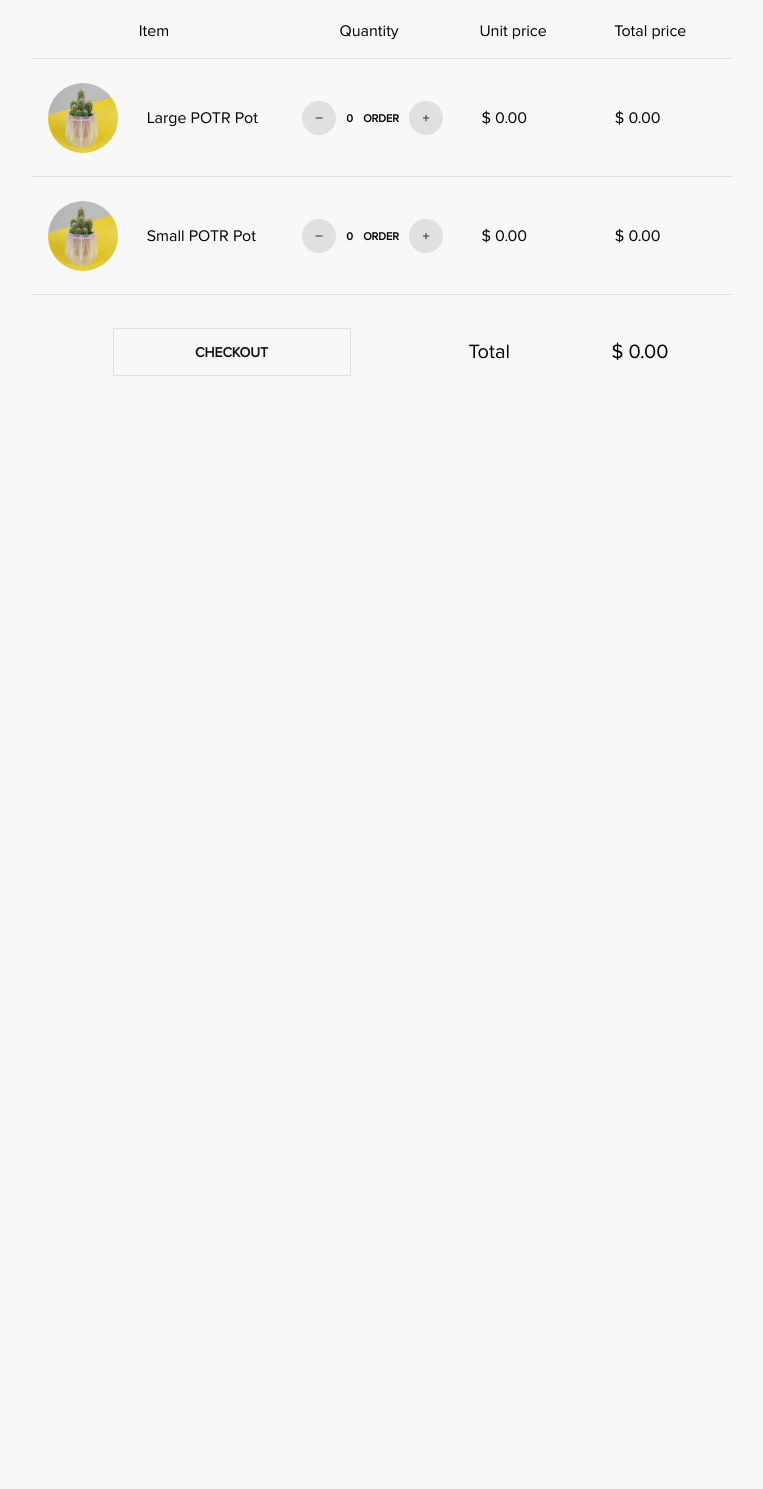
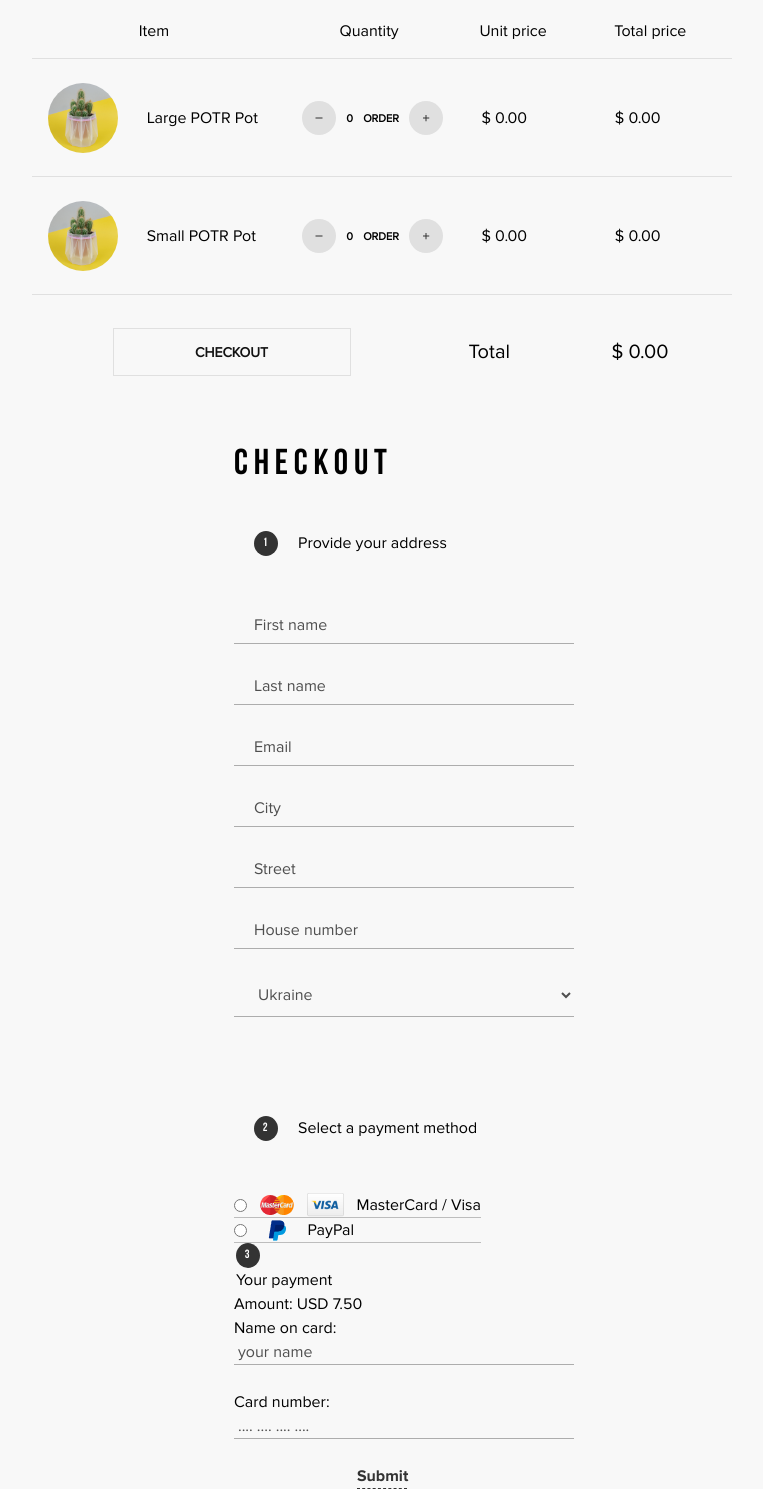
Before and after one commit to crash2bash/potr, a website: page src/index.html in a window 1280 px wide. Shown: the part 6609-8098 px from the top of the page, without its empty margins (258-1021 px from the left). Before the commit the page ends 7047 px from the top, so only its background shows below. Drawn offline with nearby package versions, Linux system fonts and the light colour scheme; files that its build step writes are made by us from their sources.

Commit message:
work on second modal frame

```diff
--- a/src/index.html
+++ b/src/index.html
@@ -414,7 +414,7 @@
           <h3 class="question__form-title">
             Message us
           </h3>
-          <form action="#" method="get" class="question__form question__form--outer form">
+          <form action="#" method="post" class="question__form question__form--outer form">
             <input type="text" class="form__input" placeholder="Name" required>
             <input type="email" class="form__input" placeholder="Email" required>
             <input type="text" class="form__input form__input--outer" placeholder="Message" required>
@@ -603,6 +603,109 @@
         </div>
       </div>
     </section>
+
+    <section class="checkout">
+      <h2 class="checkout__title">
+        checkout
+      </h2>
+      <form action="#" method="post" class="checkout__form form form--checkout">
+        <fieldset class="form__fieldset form__fieldset--address form__fieldset--outer">
+          <legend class="form__title">
+            <span class="form__title-value">1</span>
+            Provide your address
+          </legend>
+          <input type="text"
+                 class="form__input form__input--checkout"
+                 placeholder="First name"
+                 required>
+          <input type="text"
+                 class="form__input form__input--checkout"
+                 placeholder="Last name"
+                 required>
+          <input type="email"
+                 class="form__input form__input--checkout"
+                 placeholder="Email"
+                 required>
+          <input type="text"
+                 class="form__input form__input--checkout"
+                 placeholder="City"
+                 required>
+          <input type="text"
+                 class="form__input form__input--checkout"
+                 placeholder="Street"
+                 required>
+          <input type="number"
+                 class="form__input form__input--checkout"
+                 placeholder="House number"
+                 required>
+          <select name="country" id="country" class="form__select">
+            <option value="Ukraine"
+                    class="form__option"
+                    selected>
+              Ukraine
+            </option>
+            <option value="Great Britain"
+                    class="form__option">
+              Great Britain
+            </option>
+            <option value="Germany"
+                    class="form__option">
+              Germany
+            </option>
+          </select>
+        </fieldset>
+
+        <fieldset class="form__fieldset form__fieldset--payment">
+          <legend class="form__title">
+            <span class="form__title-value">2</span>
+            Select a payment method
+          </legend>
+          <label class="form__label form__label--payment">
+            <input type="radio" name="payment" class="form__input form__input--payment">
+            <span class="form__icon form__icon--master"></span>
+            <span class="form__icon form__icon--visa"></span>
+            MasterCard / Visa
+          </label>
+          <label for="payment" class="form__label form__label--payment form__label--payment-paypal">
+            <span class="form__label-wrapper">
+              <input type="radio" id="payment" name="payment" class="form__input form__input--payment">
+              <span class="form__icon form__icon--paypal"></span>
+              PayPal
+            </span>
+          </label>
+        </fieldset>
+
+        <fieldset class="form__fieldset form__fieldset--pay">
+          <legend class="form__legend">
+            <span class="form__title-value">3</span>
+            Your payment
+          </legend>
+          <div class="form__amount">
+            <span class="form__name">
+              Amount:
+            </span>
+            <span class="form__value">
+              USD 7.50
+            </span>
+          </div>
+          <label class="form__label form__label--name">
+            Name on card:
+            <input type="text"
+                   class="form__input"
+                   placeholder="your name" required>
+          </label>
+          <label class="form__label form__label--card">
+            Card number:
+            <input type="number"
+                   class="form__input"
+                   placeholder=".... .... .... ...." required>
+          </label>
+        </fieldset>
+        <a class="button button--form">
+          Submit
+        </a>
+      </form>
+    </section>
     <script type="text/javascript" src="scripts/main.js"></script>
   </body>
 </html>
--- /dev/null
+++ b/src/styles/checkout.scss
@@ -0,0 +1,21 @@
+@import "utils";
+@import "fonts";
+@import "typography";
+@import "utils/vars";
+@import "utils/mixins";
+@import "utils/extends";
+
+.checkout {
+  width: 296px;
+  margin: 0 auto;
+
+  &__title {
+    margin: 0 0 39px;
+    font-family: "Bebas Neue Bold", sans-serif;
+    font-size: 36px;
+    line-height: 54px;
+
+    letter-spacing: 0.16em;
+    text-transform: uppercase;
+  }
+}
--- a/src/styles/form.scss
+++ b/src/styles/form.scss
@@ -34,6 +34,15 @@
       color: $c-gray;
     }
 
+    &--checkout {
+      padding: 10px 20px;
+    }
+
+    &--payment {
+      width: auto;
+      margin: 0;
+    }
+
     &--outer {
       margin-bottom: 31px;
 
@@ -46,4 +55,95 @@
       }
     }
   }
+
+  &__fieldset {
+    margin: 0;
+    padding: 0;
+    border: none;
+
+    &--outer {
+      margin-bottom: 99px;
+    }
+  }
+
+  &__title {
+    display: flex;
+    margin: 0 0 52px 18px;
+
+    font-size: 16px;
+    line-height: 24px;
+  }
+
+  &__title-value {
+    display: block;
+    margin-right: 20px;
+    width: 24px;
+    height: 25px;
+    border-radius: 50%;
+    background-color: $c-light-black;
+    color: #fff;
+
+    font-family: "Bebas Neue Bold", sans-serif;
+    font-size: 12px;
+    letter-spacing: 0.16em;
+    line-height: 25px;
+    text-align: center;
+  }
+
+  &__select {
+    font-family: "Proxima Nova", sans-serif;
+    font-size: 16px;
+    line-height: 24px;
+
+    width: 100% ;
+    padding: 10px 20px;
+    border: none;
+    border-bottom: 1px solid rgba(0, 0, 0, 0.3);
+    background-color: transparent;
+
+    color: $c-gray;
+  }
+
+  &__label {
+
+    &--payment {
+      width: 247px;
+      display: flex;
+      justify-content: space-between;
+      align-items: center;
+
+      border-bottom: 1px solid #bdbdbd;
+    }
+
+    &--payment-paypal {
+      width: 247px;
+    }
+  }
+
+  &__label-wrapper {
+    width: 120px;
+    display: flex;
+    justify-content: space-between;
+    align-items: center;
+  }
+
+  &__icon {
+    &--master {
+      width: 34px;
+      height: 22px;
+      background-image: url(../images/master.png);
+    }
+
+    &--visa {
+      width: 37px;
+      height: 24px;
+      background-image: url(../images/visa.png);
+    }
+
+    &--paypal {
+      width: 21px;
+      height: 21px;
+      background-image: url(../images/paypal.png);
+    }
+  }
 }
--- a/src/styles/main.scss
+++ b/src/styles/main.scss
@@ -15,6 +15,7 @@
 @import "form";
 @import "footer";
 @import "shopping";
+@import "checkout";
 @import "visually-hidden";
 
 html {
```
Also changed, not shown: src/images/master.png (added), src/images/paypal.png (added), src/images/visa.png (added).
